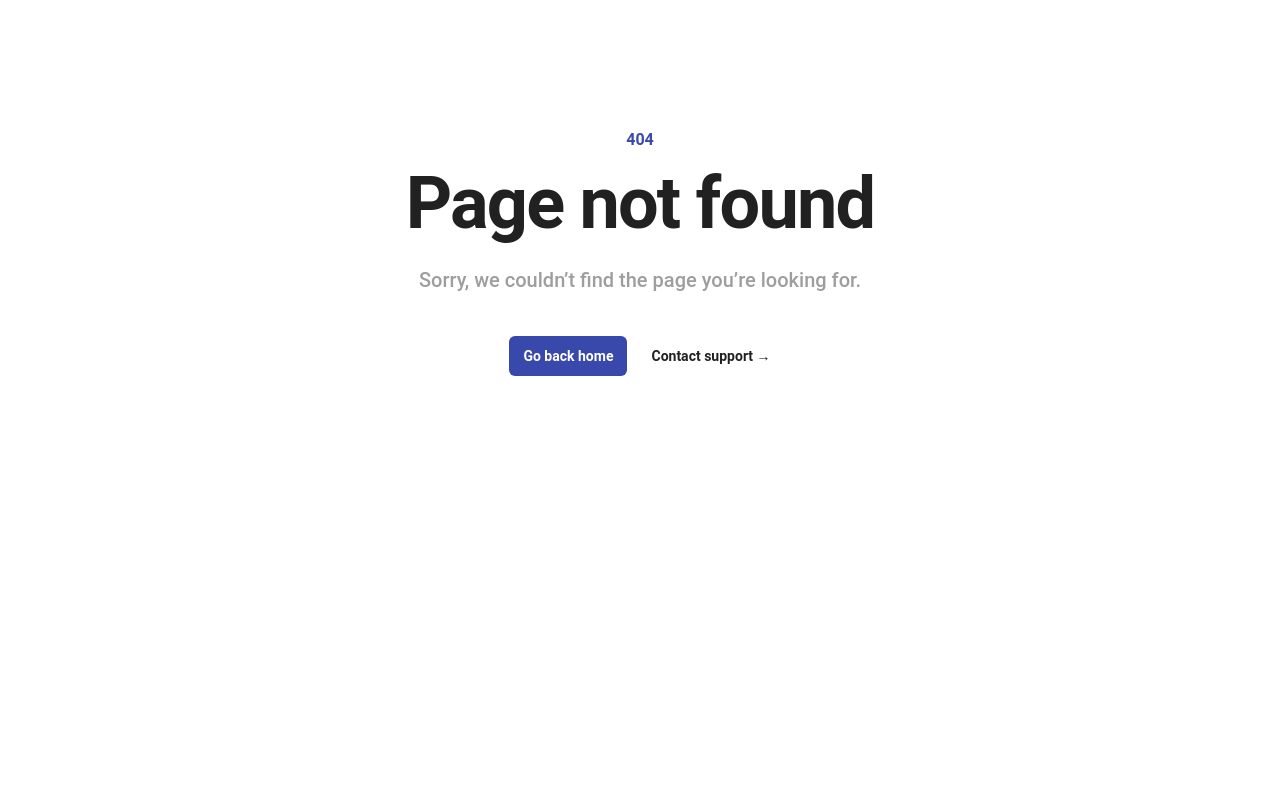
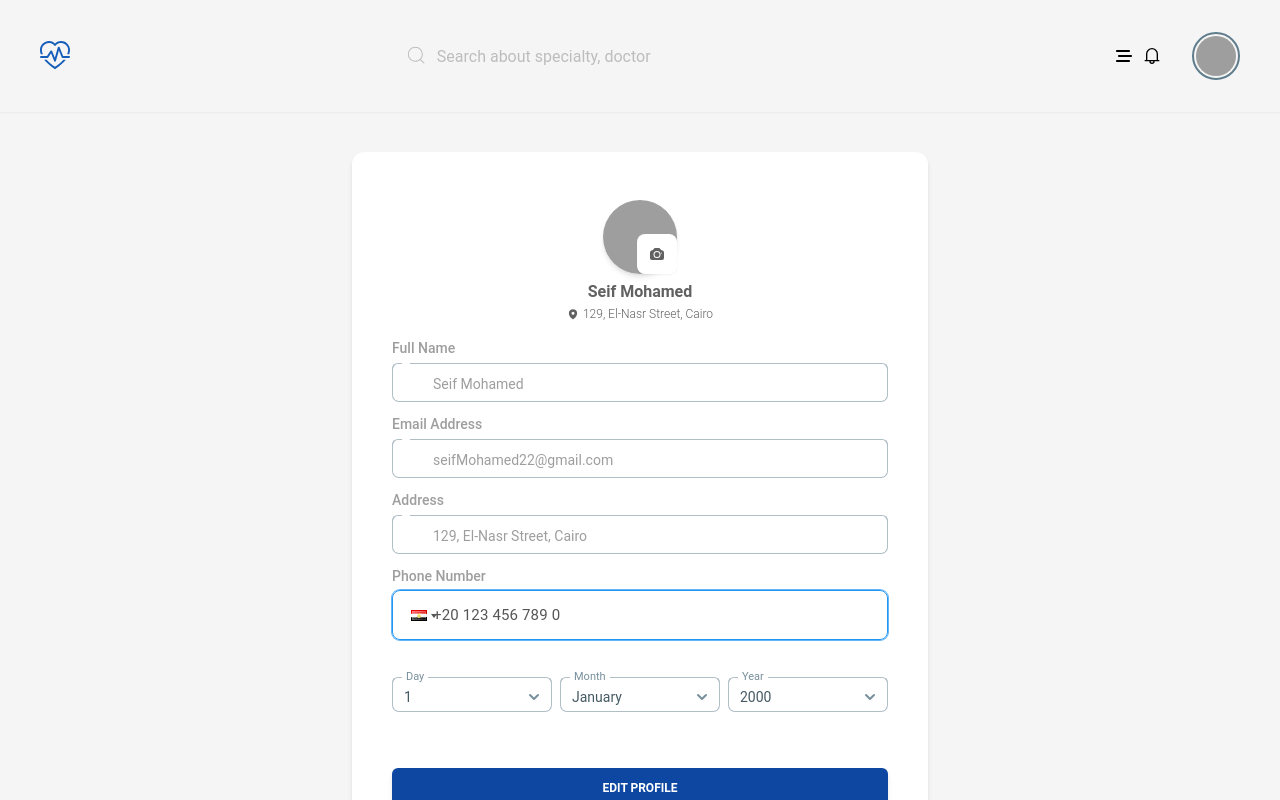
Before and after one commit to Hazem584/Cure-Web, a React (Vite) app: page /profile in a window 1280 px wide. Before the commit this address had no page. Shown: the top 800 px of the page. Built offline with nearby package versions, Linux system fonts and the light colour scheme; grey boxes are pictures that could not be loaded.

Commit message:
update new router and importing

```diff
--- a/src/UserLayout/UserLayout.jsx
+++ b/src/UserLayout/UserLayout.jsx
@@ -8,13 +8,14 @@ import Appointments from "./pages/appointments/Appointments";
 import NotFound from "../components/not_found/NotFound";
 import Doctors from "./pages/doctors/Doctors";
 import Contacts from "./pages/contact-us/Contacts";
-
+import Profile from "./pages/profile/Profile"
 const UserLayout = () => {
   return (
     <>
       <Routes>
         <Route index element={<Home />} />
         <Route path="signin" element={<Login />} />
+        <Route path="profile" element={<Profile />} />
         <Route path="signup" element={<SignUp />} />
         <Route path="booking" element={<Booking />} />
         <Route path="appointments" element={<Appointments />} />
--- a/src/pages/profile/Profile.jsx
+++ b/src/pages/profile/Profile.jsx
@@ -1,6 +1,6 @@
 import React from "react";
 import { Card } from "@material-tailwind/react";
-import ProfileHeader from "../../components/profile/ProfileHeader";
+import ProfileHeader from "../../components/profile/ProfileHeader"
 import ProfileForm from "../../components/profile/ProfileForm";
 import Footer from "../../components/footer/Footer";
 import NavBar from "../../components/header/NavBar"
```
Also changed, not shown: src/UserLayout/pages/profile/Profile.jsx (+7 -5 lines).
